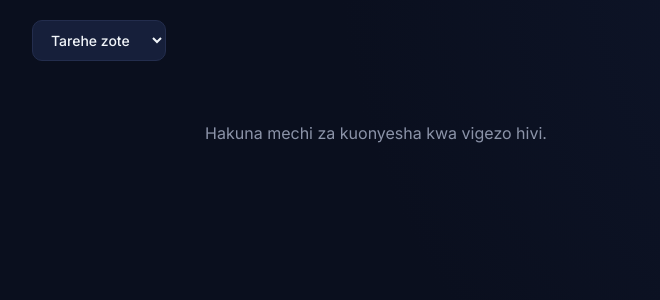
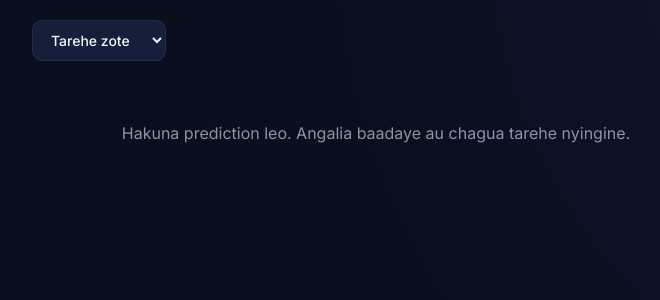
Before and after one commit to tonticha9/Prediction-picks, a Flask app: page / in a window 1280 px wide. Shown: the part 73-373 px from the top of the page, without its empty margins (264-924 px from the left). Run offline with Flask 3, Linux system fonts and the light colour scheme; data comes from the database, SQL or seed files in the repository.

Commit message:
Update dashboard.html

```diff
--- a/templates/dashboard.html
+++ b/templates/dashboard.html
@@ -11,7 +11,7 @@
 </div>
 
 {% if not matches %}
-  <div class="empty-state">Hakuna mechi za kuonyesha kwa vigezo hivi.</div>
+  <div class="empty-state">{{ empty_message }}</div>
 {% endif %}
 
 {% for m in matches %}
```
